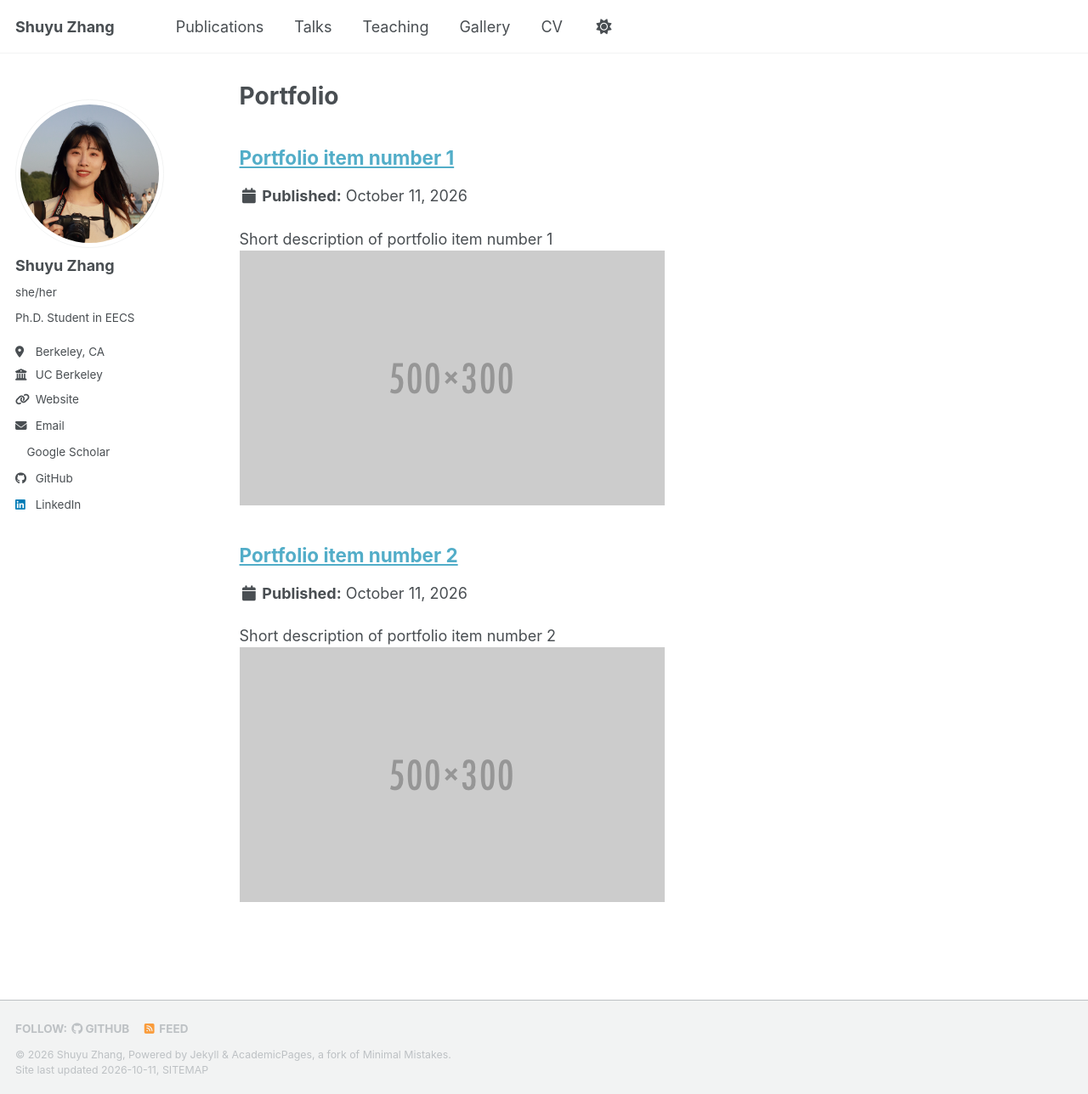
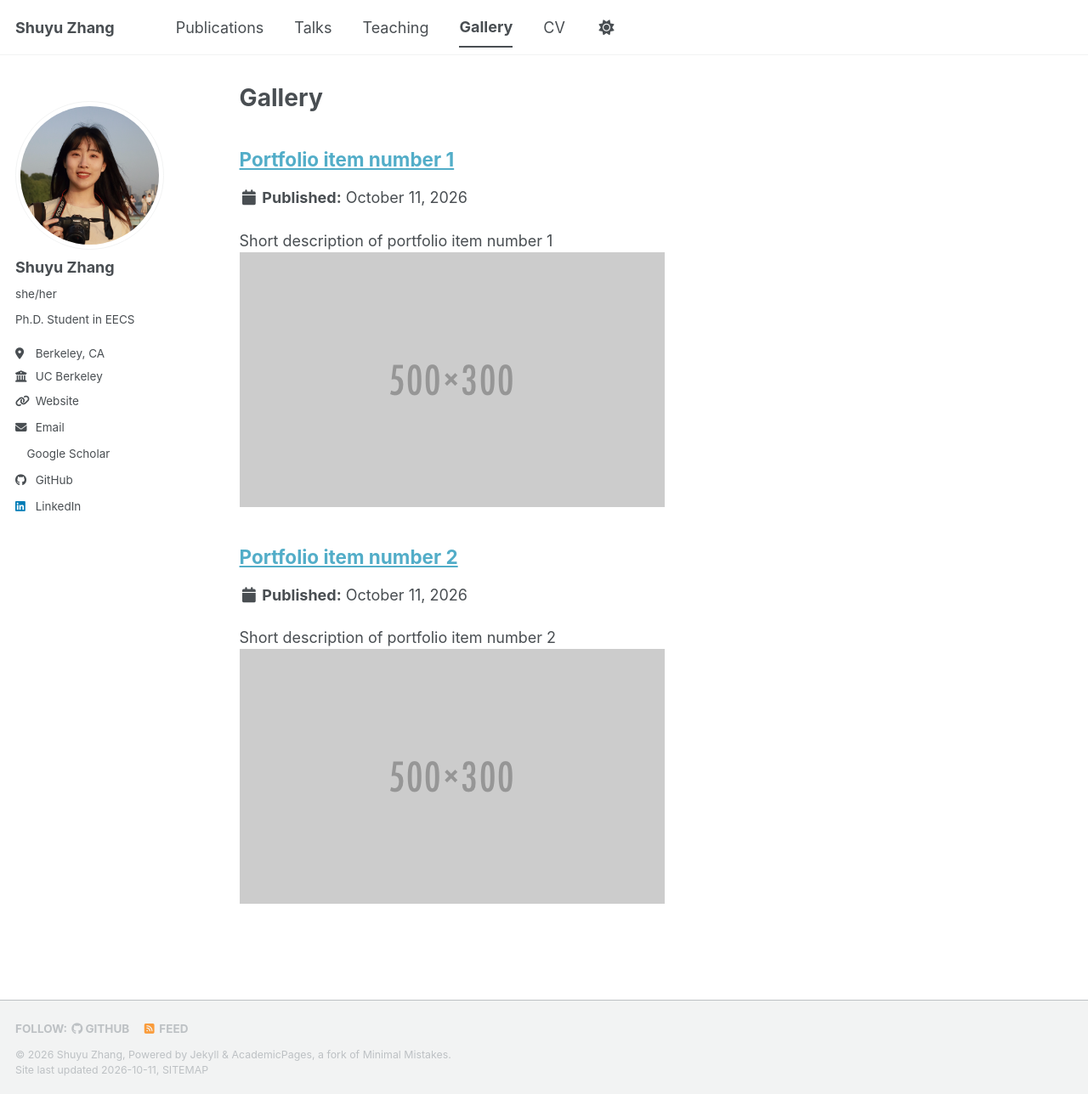
Before and after one commit to mocchi-chan/mocchi-chan.github.io, a Jekyll site: the page built from _pages/portfolio.html, in a window 1280 px wide and 1288 px high. Shown: the whole window at 85% size. Built offline with Jekyll 4.4.1, drawn with Linux system fonts in a browser that asks for light colours; a style sheet for code colours, icons or effects is not loaded.

Commit message:
Rename portfolio page to gallery

```diff
--- a/_pages/portfolio.html
+++ b/_pages/portfolio.html
@@ -1,7 +1,7 @@
 ---
 layout: archive
-title: "Portfolio"
-permalink: /portfolio/
+title: "Gallery"
+permalink: /gallery/
 author_profile: true
 ---
 
```
